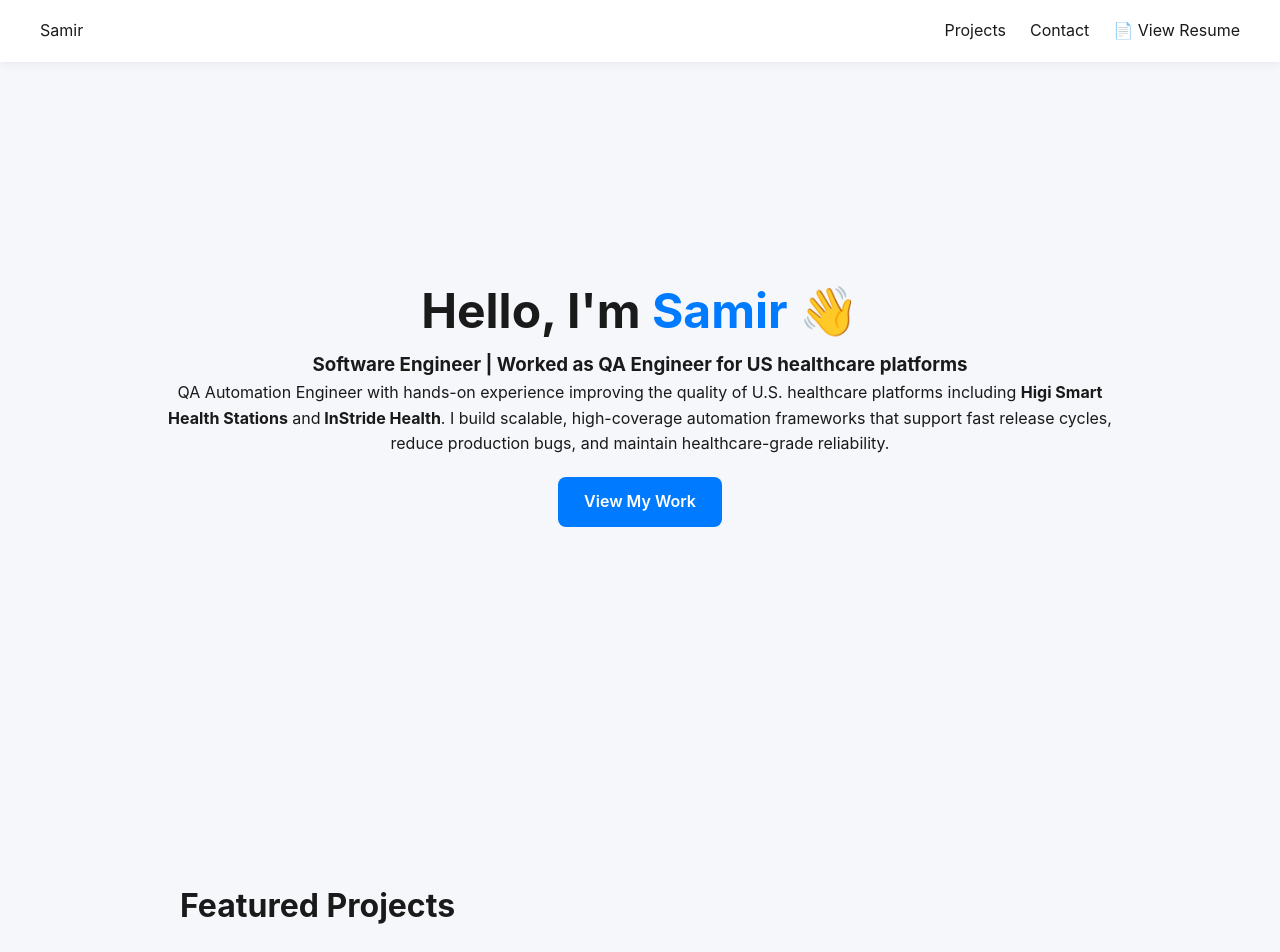
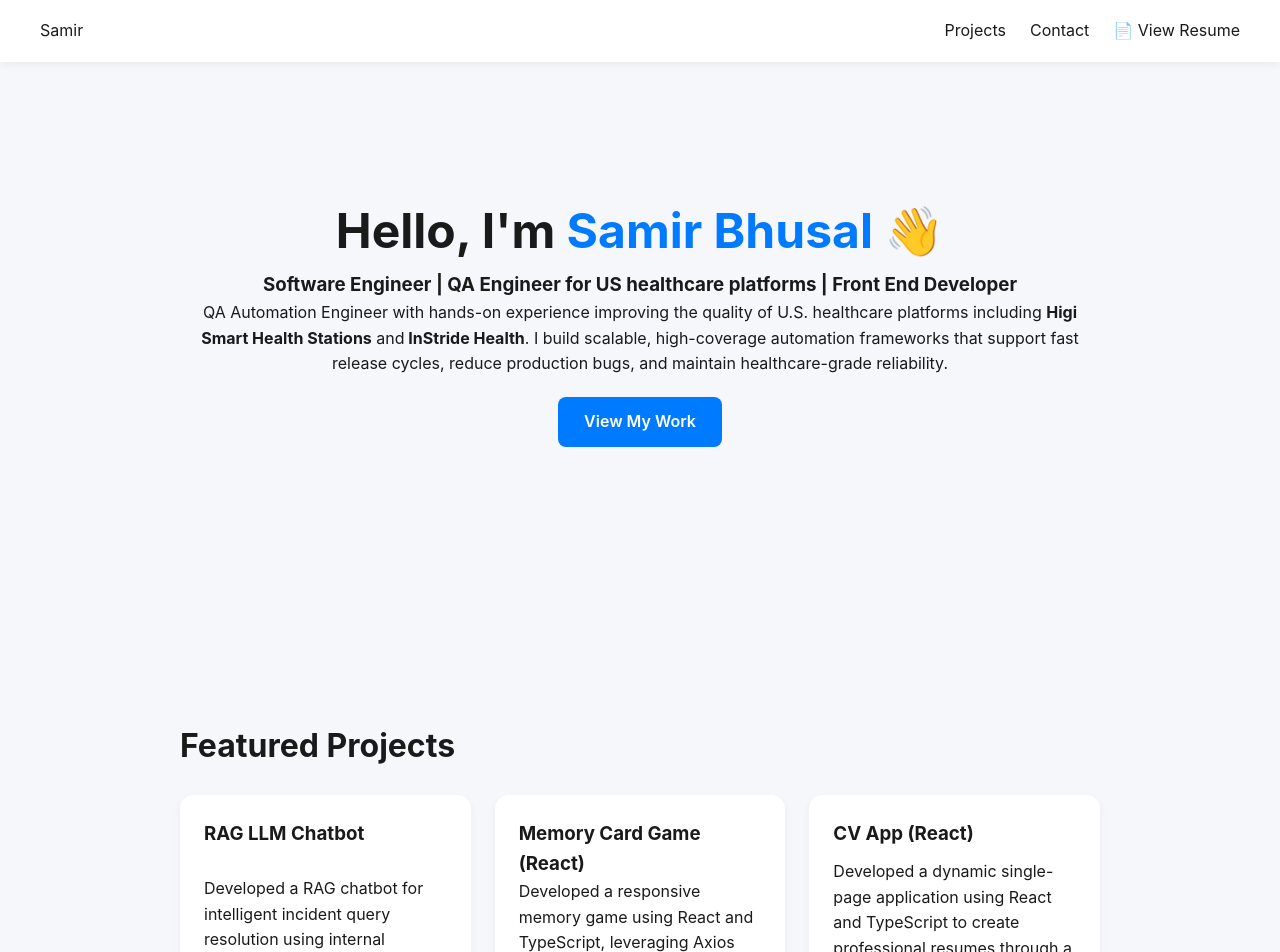
Before and after one commit to samirbhusal/personal-website, a React (Vite) app: page / in a window 1280 px wide. Shown: the top 952 px of the page. Built offline with nearby package versions, Linux system fonts and the light colour scheme.

Commit message:
fix(data): new project data updated and UI fixes

```diff
--- a/src/components/Hero.jsx
+++ b/src/components/Hero.jsx
@@ -2,10 +2,11 @@ export default function Hero() {
   return (
     <section className="hero">
       <h1>
-        Hello, I'm <span>Samir</span> 👋
+        Hello, I'm <span>Samir Bhusal</span> 👋
       </h1>
       <h3 className="hero-subtitle">
-        Software Engineer | Worked as QA Engineer for US healthcare platforms
+        Software Engineer | QA Engineer for US healthcare platforms | Front End
+        Developer
       </h3>
       <p>
         QA Automation Engineer with hands-on experience improving the quality of
--- a/src/data/projectData.js
+++ b/src/data/projectData.js
@@ -27,7 +27,7 @@ export const projectsData = [
   {
     title: "CV App (React)",
     description:
-      "Developed a responsive memory game using React and TypeScript, leveraging Axios interceptors to manage asynchronous data fetching from the PokéAPI.",
+      "Developed a dynamic single-page application using React and TypeScript to create professional resumes through a modular, section-based interface.",
     tags: ["React.js", "Vite", "React Hooks", "TypeScript", "GitHub Pages"],
     github: "https://github.com/samirbhusal/cv-app",
     demo: "https://samirbhusal.github.io/cv-app/",
--- a/src/index.css
+++ b/src/index.css
@@ -53,13 +53,12 @@ nav ul li {
 
 /* HERO */
 .hero {
-  height: 100vh;
   display: flex;
+  flex-direction: column;
   align-items: center;
+  text-align: center;
   justify-content: center;
-  flex-direction: column;
-  text-align: center;
-  padding: 20px;
+  min-height: 80vh;
 }
 
 .hero h1 {
```
